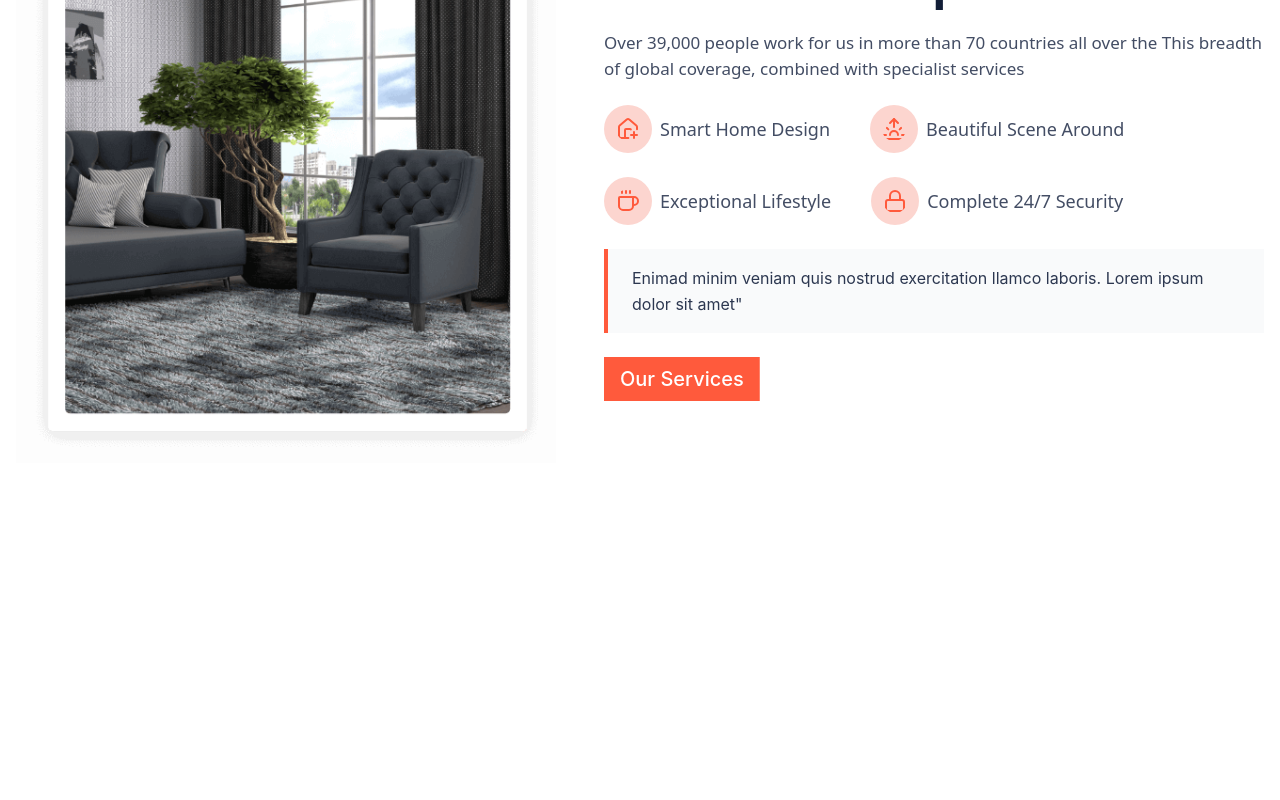
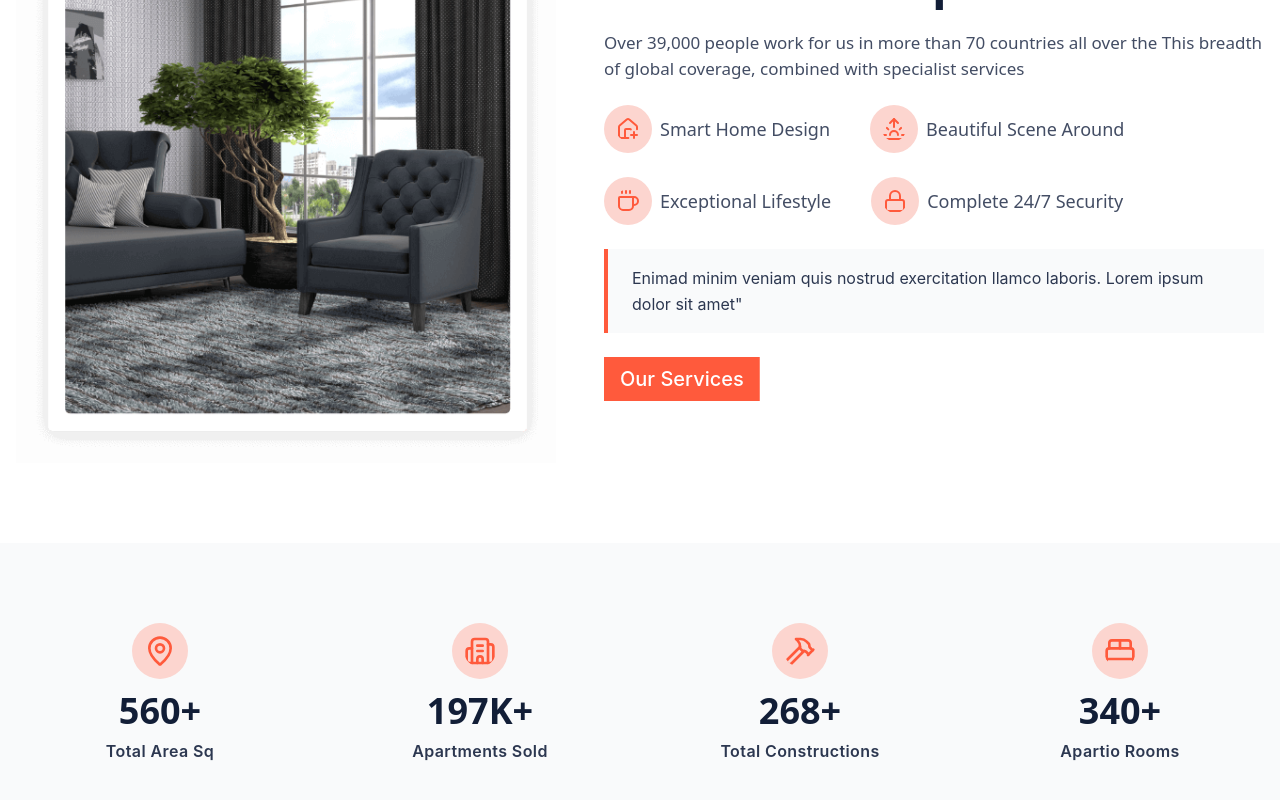
Before and after one commit to jakariya-ahmed/real-state, a React app: page / in a window 1280 px wide. Shown: the part 456-1256 px from the top of the page. Before the commit the page ends 999 px from the top, so only its background shows below. Built offline with nearby package versions, Linux system fonts and the light colour scheme; the HTML template or start-up script is replaced by a standard one.

Commit message:
created counter section

```diff
--- a/package.json
+++ b/package.json
@@ -13,6 +13,7 @@
     "framer-motion": "^12.23.24",
     "lucide-react": "^0.553.0",
     "react": "^19.1.1",
+    "react-countup": "^6.5.3",
     "react-dom": "^19.1.1",
     "react-router-dom": "^7.9.5",
     "react-toastify": "^11.0.5",
--- /dev/null
+++ b/src/components/CounterCom.jsx
@@ -0,0 +1,48 @@
+import { motion } from "framer-motion";
+import CountUp from "react-countup";
+import { MapPin, Building2, Hammer, BedDouble } from "lucide-react";
+
+export default function CounterCom() {
+  const counters = [
+    { value: 560, label: "Total Area Sq", icon: MapPin },
+    { value: 197, suffix: "K+", label: "Apartments Sold", icon: Building2 },
+    { value: 268, label: "Total Constructions", icon: Hammer },
+    { value: 340, label: "Apartio Rooms", icon: BedDouble },
+  ];
+
+  return (
+    <section className="py-20">
+      <div className="container mx-auto grid grid-cols-2 sm:grid-cols-4 gap-8 text-center">
+        {counters.map((item, index) => {
+          const Icon = item.icon;
+          return (
+            <motion.div
+              key={index}
+              initial={{ opacity: 0, y: 40 }}
+              whileInView={{ opacity: 1, y: 0 }}
+              transition={{ duration: 0.6, delay: index * 0.2 }}
+              viewport={{ once: true }}
+              className="flex flex-col items-center"
+            >
+              {/* Icon */}
+              <div className="mb-3">
+                <Icon className="text-primary-default bg-primary-light w-14 h-14 p-3 rounded-full" />
+              </div>
+
+              {/* Counter */}
+              <h2 className="text-4xl font-extrabold mb-2">
+                <CountUp end={item.value} duration={2.5} separator="," />
+                {item.suffix ? item.suffix : "+"}
+              </h2>
+
+              {/* Label */}
+              <p className="text-secondary-light font-semibold text-sm sm:text-base tracking-wide leading-snug">
+                {item.label}
+              </p>
+            </motion.div>
+          );
+        })}
+      </div>
+    </section>
+  );
+}
--- a/src/pages/Home.jsx
+++ b/src/pages/Home.jsx
@@ -1,13 +1,22 @@
 import AboutCom from "../components/AboutCom";
+import CounterCom from "../components/CounterCom";
 import Header from "../components/home/header/Header";
 import HeroSlider from "../components/home/hero/HeroSlider";
 
 
 export default function Home() {
     return (
-        <div className="container">
-            {/* <HeroSlider />  */}
-            <AboutCom />
+        <div className="">
+            <div className="container">
+                {/* <HeroSlider />  */}
+
+                {/* About Section  */}
+                <AboutCom />
+            </div>
+            {/* Counter Section  */}
+            <div className="bg-background-light">
+                <CounterCom />
+            </div>
         </div>
     );
 }
```
Also changed, not shown: 1 other file (tests, documents, lock files or other folders).
